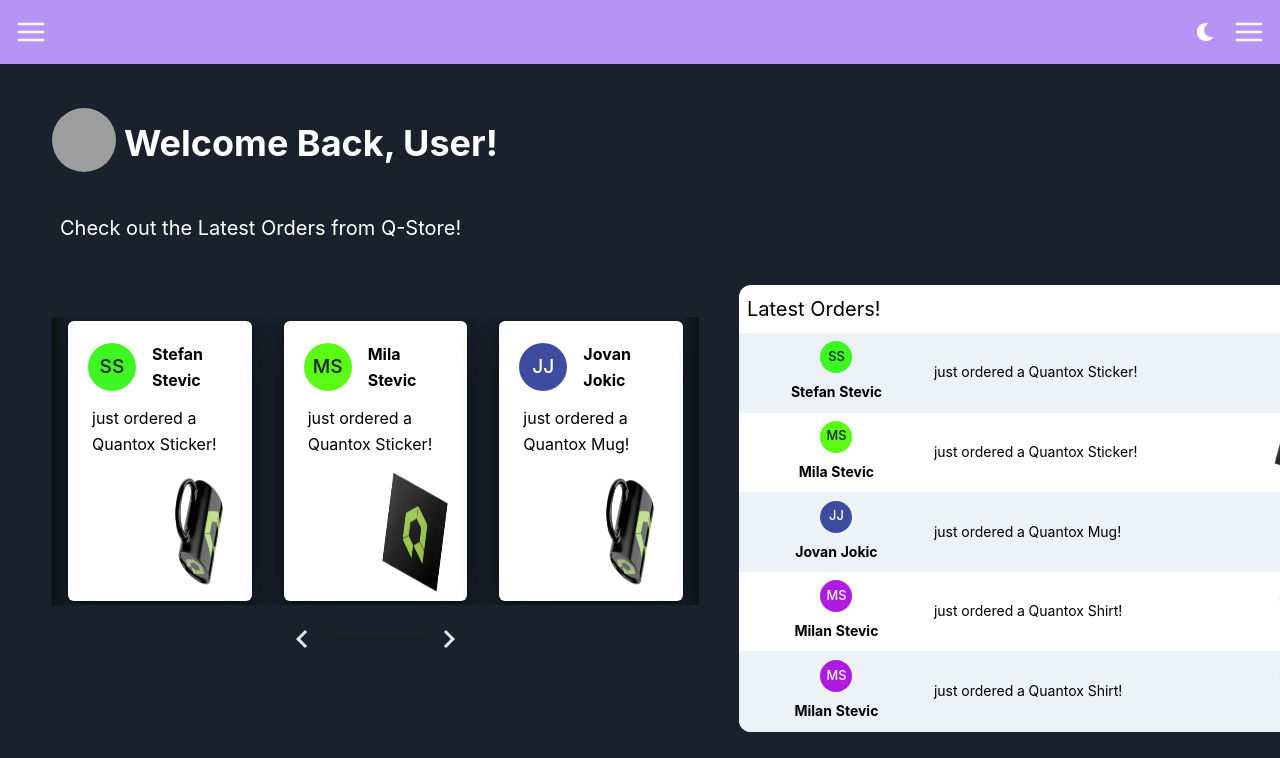
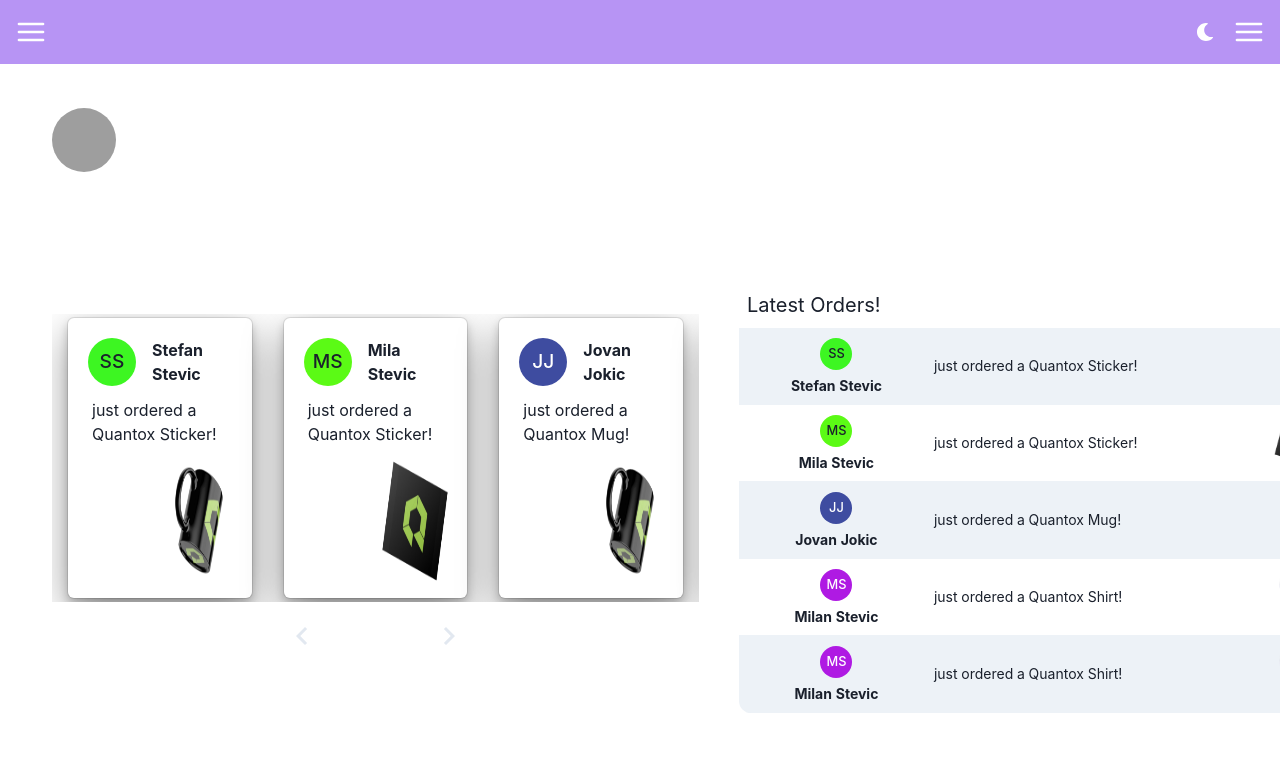
Before and after one commit to UrosDelic/bounty-hunters-fe, a React (Create React App) app: page /feed in a window 1280 px wide. Shown: the top 758 px of the page. Built offline with nearby package versions, Linux system fonts and the light colour scheme; grey boxes are pictures that could not be loaded.

Commit message:
color mode fix

```diff
--- a/src/theme.js
+++ b/src/theme.js
@@ -1,10 +1,13 @@
 import { createBreakpoints } from '@chakra-ui/theme-tools';
+import { extendTheme } from '@chakra-ui/react';
 
-const theme = {
+const config = {
+  initialColorMode: 'light',
+  useSystemColorMode: false,
   styles: {
     global: {
       body: {
-        bg: 'gray.800',
+        bg: 'gray.200',
         color: 'black',
         ml: '0 !important',
         p: '0 !important',
@@ -65,4 +68,6 @@ const theme = {
   },
 };
 
+const theme = extendTheme({ config });
+
 export default theme;
```
